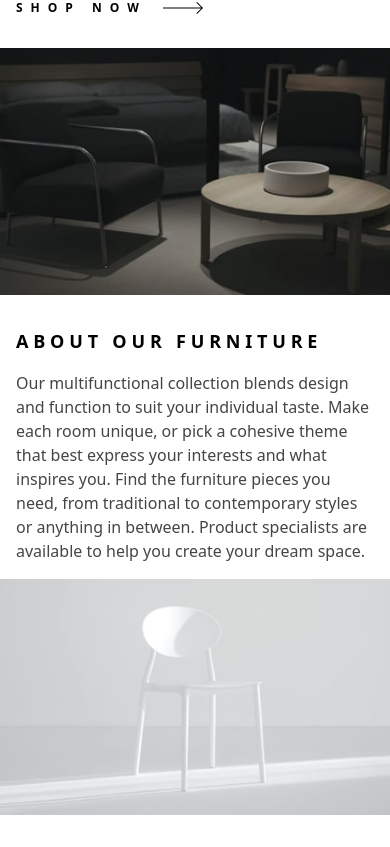
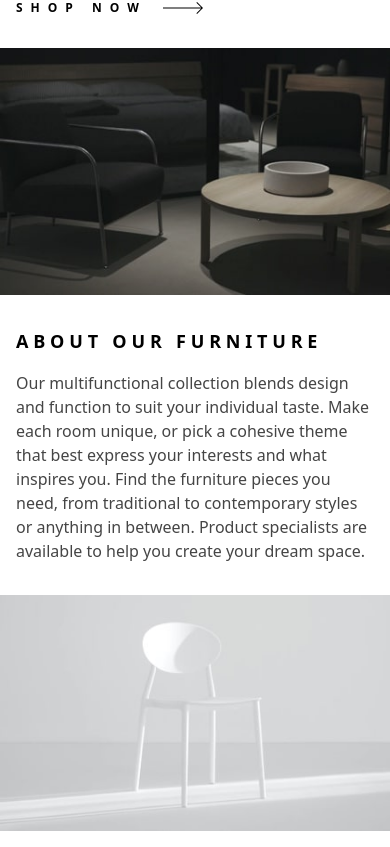
Before and after one commit to bakryelzzubair/room-homePage-reactjs, a React (Vite) app: page / in a window 390 px wide. Shown: the part 670-1517 px from the top of the page. Before the commit the page ends 1485 px from the top, so only its background shows below. Built offline with nearby package versions, Linux system fonts and the light colour scheme.

Commit message:
Update About.jsx

```diff
--- a/src/components/About.jsx
+++ b/src/components/About.jsx
@@ -22,7 +22,7 @@ const About = () => {
             help you create your dream space.
           </p>
         </article>
-        <article>
+        <article className="py-4 lg:py-0">
           <img src={aboutLight} alt="" className="w-full" />
         </article>
       </section>
```
